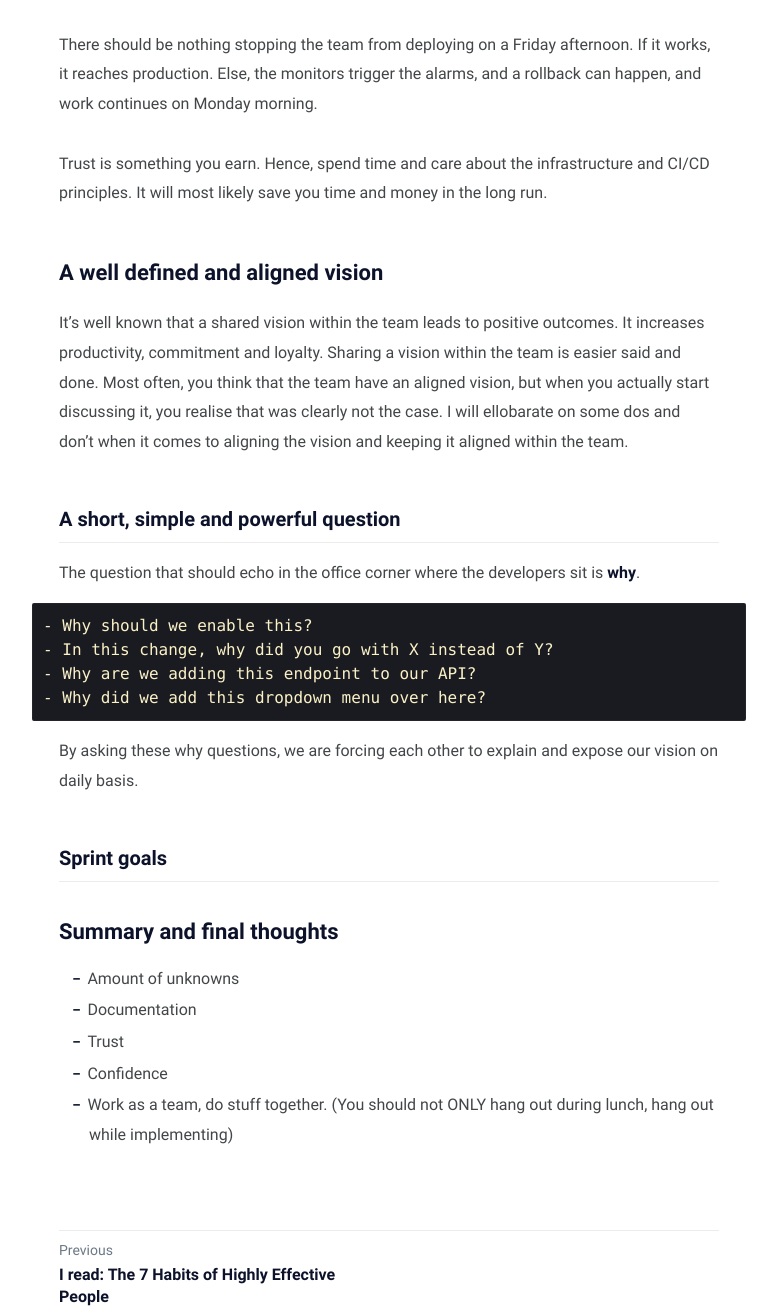
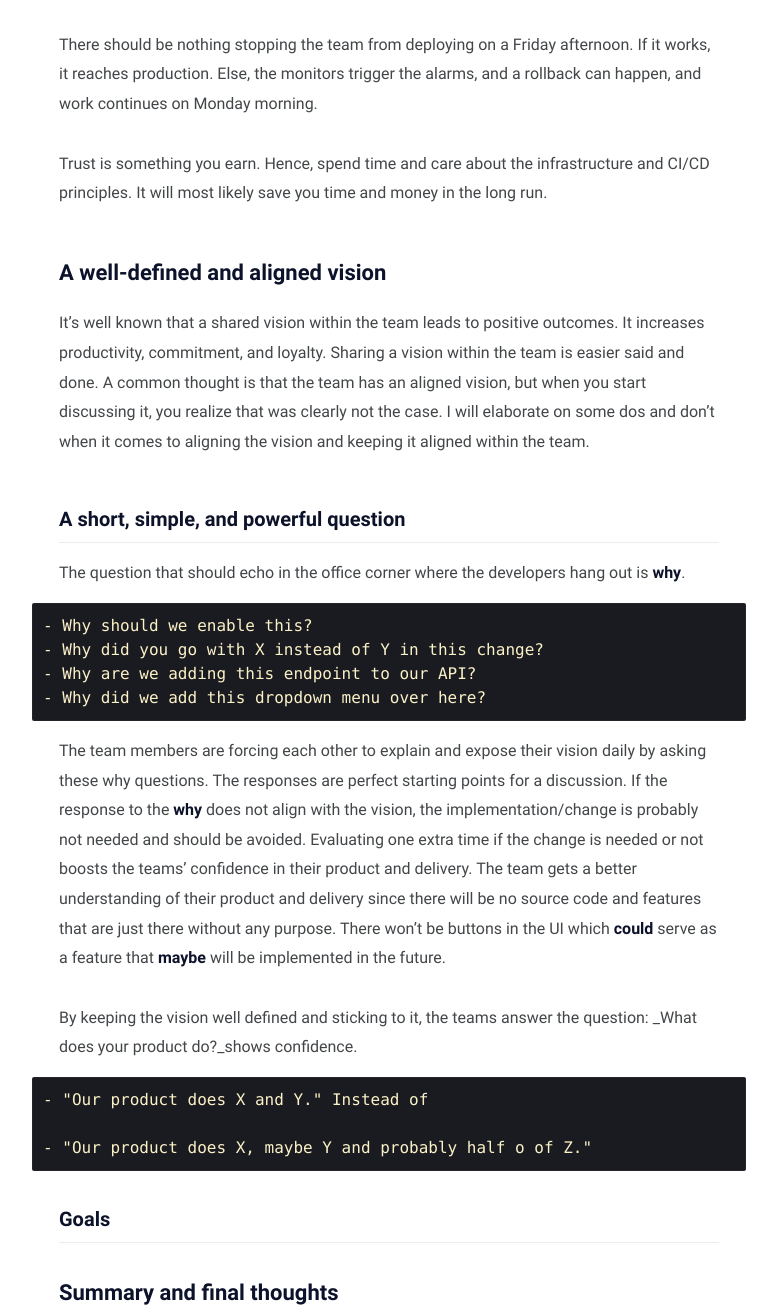
Before and after one commit to mile95/old-blog, a Jekyll site: the page built from _posts/dev-team/2022-07-24-dev-team.md, in a window 1280 px wide and 1400 px high, scrolled down 2721 px, cut to the strip 0-1315 px from the top of the window. Shown: the whole strip, without its empty margins (251-1028 px from the left). Built offline with Jekyll 4.4.1, drawn with Linux system fonts in a browser that asks for light colours.

Commit message:
finished why section

```diff
--- a/_posts/dev-team/2022-07-24-dev-team.md
+++ b/_posts/dev-team/2022-07-24-dev-team.md
@@ -76,26 +76,42 @@ Trust is something you earn.
 Hence, spend time and care about the infrastructure and CI/CD principles.
 It will most likely save you time and money in the long run.
 
-## A well defined and aligned vision
+## A well-defined and aligned vision
 
 It's well known that a shared vision within the team leads to positive outcomes.
-It increases productivity, commitment and loyalty.
+It increases productivity, commitment, and loyalty.
 Sharing a vision within the team is easier said and done.
-Most often, you think that the team have an aligned vision, but when you actually start discussing it, you realise that was clearly not the case.
-I will ellobarate on some dos and don't when it comes to aligning the vision and keeping it aligned within the team.
+A common thought is that the team has an aligned vision, but when you start discussing it, you realize that was clearly not the case.
+I will elaborate on some dos and don't when it comes to aligning the vision and keeping it aligned within the team.
 
-### A short, simple and powerful question
 
-The question that should echo in the office corner where the developers sit is **why**.
+### A short, simple, and powerful question
+
+The question that should echo in the office corner where the developers hang out is **why**.
 
     - Why should we enable this?
-    - In this change, why did you go with X instead of Y?
+    - Why did you go with X instead of Y in this change?
     - Why are we adding this endpoint to our API?
     - Why did we add this dropdown menu over here?
 
-By asking these why questions, we are forcing each other to explain and expose our vision on daily basis.
+The team members are forcing each other to explain and expose their vision daily by asking these why questions.
+The responses are perfect starting points for a discussion.
+If the response to the **why** does not align with the vision, the implementation/change is probably not needed and should be avoided.
+Evaluating one extra time if the change is needed or not boosts the teams' confidence in their product and delivery.
+The team gets a better understanding of their product and delivery since there will be no source code and features that are just there without any purpose.
+There won't be buttons in the UI which **could** serve as a feature that **maybe** will be implemented in the future.
 
-### Sprint goals
+By keeping the vision well defined and sticking to it, the teams answer the question: _What does your product do?_shows confidence.
+
+	- "Our product does X and Y."
+Instead of
+
+	- "Our product does X, maybe Y and probably half o of Z."
+
+
+
+
+### Goals
 
 
 ## Summary and final thoughts
```
